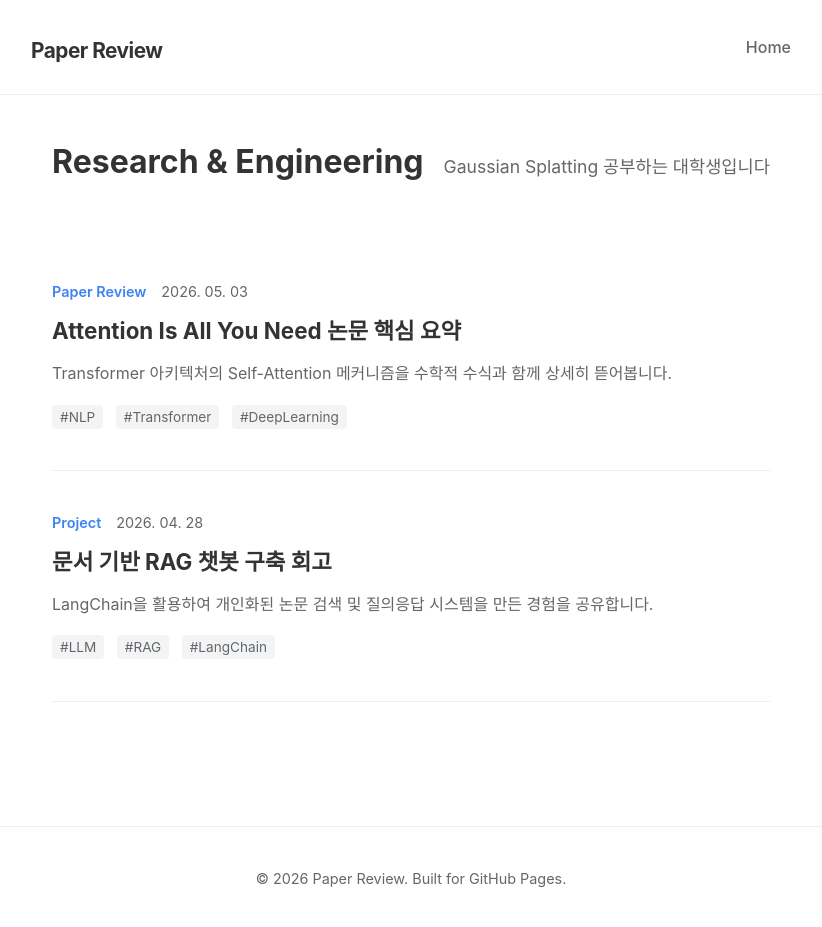
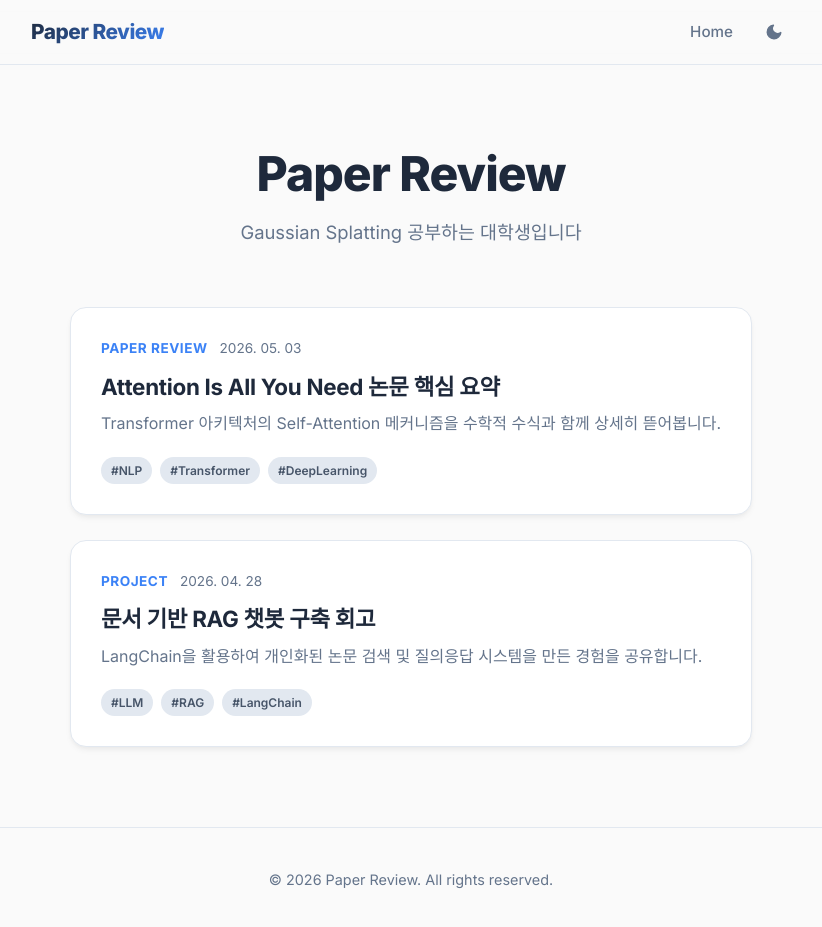
Before and after one commit to fels06/fels06.github.io, a Jekyll site: the page built from index.html, in a window 1280 px wide and 931 px high. Shown: the top 927 px of the window, without its empty margins (229-1051 px from the left). Built offline with Jekyll 4.4.1, drawn with Linux system fonts in a browser that asks for light colours.

Commit message:
Patch 1.2

```diff
--- a/_layouts/default.html
+++ b/_layouts/default.html
@@ -5,14 +5,29 @@
     <meta name="viewport" content="width=device-width, initial-scale=1.0">
     <title>{% if page.title %}{{ page.title }} - {% endif %}{{ site.title }}</title>
     <link rel="stylesheet" href="{{ '/assets/css/style.css' | relative_url }}">
+    <script>
+        // 깜빡임 방지를 위해 head에서 테마 설정
+        const savedTheme = localStorage.getItem('theme');
+        if (savedTheme) {
+            document.documentElement.dataset.theme = savedTheme;
+        } else if (window.matchMedia && window.matchMedia('(prefers-color-scheme: dark)').matches) {
+            document.documentElement.dataset.theme = 'dark';
+        }
+    </script>
 </head>
 <body>
     <header>
         <div class="header-container">
-            <h1><a href="{{ '/' | relative_url }}">{{ site.title }}</a></h1>
+            <a href="{{ '/' | relative_url }}" class="logo">{{ site.title }}</a>
             <nav>
                 <ul>
                     <li><a href="{{ '/' | relative_url }}">Home</a></li>
+                    <li>
+                        <button class="theme-toggle" id="theme-toggle" aria-label="Toggle Dark Mode">
+                            <svg id="moon-icon" xmlns="http://www.w3.org/2000/svg" viewBox="0 0 24 24" fill="none" stroke="currentColor" stroke-width="2" stroke-linecap="round" stroke-linejoin="round"><path d="M21 12.79A9 9 0 1 1 11.21 3 7 7 0 0 0 21 12.79z"></path></svg>
+                            <svg id="sun-icon" style="display: none;" xmlns="http://www.w3.org/2000/svg" viewBox="0 0 24 24" fill="none" stroke="currentColor" stroke-width="2" stroke-linecap="round" stroke-linejoin="round"><circle cx="12" cy="12" r="5"></circle><line x1="12" y1="1" x2="12" y2="3"></line><line x1="12" y1="21" x2="12" y2="23"></line><line x1="4.22" y1="4.22" x2="5.64" y2="5.64"></line><line x1="18.36" y1="18.36" x2="19.78" y2="19.78"></line><line x1="1" y1="12" x2="3" y2="12"></line><line x1="21" y1="12" x2="23" y2="12"></line><line x1="4.22" y1="19.78" x2="5.64" y2="18.36"></line><line x1="18.36" y1="5.64" x2="19.78" y2="4.22"></line></svg>
+                        </button>
+                    </li>
                 </ul>
             </nav>
         </div>
@@ -21,7 +36,33 @@
     {{ content }}
 
     <footer>
-        <p>&copy; {{ site.time | date: "%Y" }} {{ site.title }}. Built for GitHub Pages.</p>
+        <p>&copy; {{ site.time | date: "%Y" }} {{ site.title }}. All rights reserved.</p>
     </footer>
+
+    <script>
+        const toggleBtn = document.getElementById('theme-toggle');
+        const moonIcon = document.getElementById('moon-icon');
+        const sunIcon = document.getElementById('sun-icon');
+
+        function updateIcon() {
+            if (document.documentElement.dataset.theme === 'dark') {
+                moonIcon.style.display = 'none';
+                sunIcon.style.display = 'block';
+            } else {
+                moonIcon.style.display = 'block';
+                sunIcon.style.display = 'none';
+            }
+        }
+
+        updateIcon();
+
+        toggleBtn.addEventListener('click', () => {
+            const currentTheme = document.documentElement.dataset.theme;
+            const newTheme = currentTheme === 'dark' ? 'light' : 'dark';
+            document.documentElement.dataset.theme = newTheme;
+            localStorage.setItem('theme', newTheme);
+            updateIcon();
+        });
+    </script>
 </body>
 </html>
--- a/_layouts/home.html
+++ b/_layouts/home.html
@@ -3,26 +3,26 @@ layout: default
 ---
 
 <main class="container">
-    <section class="intro">
-        <h2>Research & Engineering</h2>
+    <section class="hero">
+        <h1>{{ site.title }}</h1>
         <p>{{ site.description }}</p>
     </section>
 
     <section class="post-list">
         {% for post in site.posts %}
-        <article class="post-item">
+        <a href="{{ post.url | relative_url }}" class="post-card">
             <div class="post-meta">
                 <span class="category">{{ post.categories | first | default: "Post" }}</span>
-                <time datetime="{{ post.date | date_to_xmlschema }}">{{ post.date | date: "%Y. %m. %d" }}</time>
+                <time class="date" datetime="{{ post.date | date_to_xmlschema }}">{{ post.date | date: "%Y. %m. %d" }}</time>
             </div>
-            <h2><a href="{{ post.url | relative_url }}">{{ post.title }}</a></h2>
+            <h2>{{ post.title }}</h2>
             <p class="summary">{{ post.description | default: post.excerpt | strip_html | truncatewords: 30 }}</p>
             <div class="tags">
                 {% for tag in post.tags %}
-                <span>#{{ tag }}</span>
+                <span class="tag">#{{ tag }}</span>
                 {% endfor %}
             </div>
-        </article>
+        </a>
         {% endfor %}
     </section>
 </main>
--- a/_layouts/post.html
+++ b/_layouts/post.html
@@ -2,16 +2,16 @@
 layout: default
 ---
 
-<main class="container post-container">
+<main class="container">
     <header class="post-header">
         <div class="post-meta">
             <span class="category">{{ page.categories | first | default: "Post" }}</span>
-            <time datetime="{{ page.date | date_to_xmlschema }}">{{ page.date | date: "%Y. %m. %d" }}</time>
+            <span class="date">{{ page.date | date: "%Y. %m. %d" }}</span>
         </div>
         <h1 class="post-title">{{ page.title }}</h1>
         <div class="tags">
             {% for tag in page.tags %}
-            <span>#{{ tag }}</span>
+            <span class="tag">#{{ tag }}</span>
             {% endfor %}
         </div>
     </header>
--- a/assets/css/style.css
+++ b/assets/css/style.css
@@ -1,147 +1,271 @@
 ---
 ---
-/* CSS 변수 설정 (라이트/다크 모드 지원) */
+@import url('https://fonts.googleapis.com/css2?family=Inter:wght@400;500;600;700;800&display=swap');
+
 :root {
-    --bg-color: #ffffff;
-    --text-color: #333333;
-    --text-muted: #666666;
-    --border-color: #eeeeee;
+    --bg-color: #fafafa;
+    --text-primary: #1e293b;
+    --text-secondary: #64748b;
     --accent-color: #3b82f6;
-    --code-bg: #f3f4f6;
+    --accent-hover: #2563eb;
     --card-bg: #ffffff;
-    --card-hover: #f9fafb;
+    --card-border: #e2e8f0;
+    --card-shadow: 0 4px 6px -1px rgba(0, 0, 0, 0.05), 0 2px 4px -1px rgba(0, 0, 0, 0.03);
+    --card-shadow-hover: 0 10px 20px -5px rgba(59, 130, 246, 0.15), 0 4px 6px -2px rgba(0, 0, 0, 0.05);
+    --header-bg: rgba(250, 250, 250, 0.7);
+    --code-bg: #f8fafc;
+    --tag-bg: #e2e8f0;
+    --tag-text: #475569;
 }
 
-[data-theme="dark"] {
-    --bg-color: #111827;
-    --text-color: #f3f4f6;
-    --text-muted: #9ca3af;
-    --border-color: #374151;
+html[data-theme="dark"] {
+    --bg-color: #0f172a;
+    --text-primary: #f8fafc;
+    --text-secondary: #94a3b8;
     --accent-color: #60a5fa;
-    --code-bg: #1f2937;
-    --card-bg: #1f2937;
-    --card-hover: #374151;
+    --accent-hover: #93c5fd;
+    --card-bg: #1e293b;
+    --card-border: #334155;
+    --card-shadow: 0 4px 6px -1px rgba(0, 0, 0, 0.3);
+    --card-shadow-hover: 0 10px 20px -5px rgba(96, 165, 250, 0.15), 0 4px 6px -2px rgba(0, 0, 0, 0.3);
+    --header-bg: rgba(15, 23, 42, 0.7);
+    --code-bg: #0b1120;
+    --tag-bg: #334155;
+    --tag-text: #cbd5e1;
 }
 
-/* 기본 설정 */
 * { margin: 0; padding: 0; box-sizing: border-box; }
 
 body {
-    font-family: -apple-system, BlinkMacSystemFont, "Segoe UI", Roboto, "Helvetica Neue", Arial, sans-serif;
-    line-height: 1.7;
-    color: var(--text-color);
+    font-family: 'Inter', -apple-system, sans-serif;
     background-color: var(--bg-color);
-    transition: background-color 0.3s, color 0.3s;
+    color: var(--text-primary);
+    line-height: 1.6;
+    transition: background-color 0.4s ease, color 0.4s ease;
     display: flex;
     flex-direction: column;
     min-height: 100vh;
+    -webkit-font-smoothing: antialiased;
 }
 
-main {
-    flex: 1;
-}
-
-a { text-decoration: none; color: inherit; }
+a { text-decoration: none; color: inherit; transition: color 0.2s ease; }
+main { flex: 1; }
 
 .container {
-    max-width: 800px; /* 글 읽기 좋은 너비 */
+    max-width: 800px;
     margin: 0 auto;
     padding: 0 20px;
 }
 
-/* 헤더 */
+/* Header (Glassmorphism) */
 header {
-    border-bottom: 1px solid var(--border-color);
-    margin-bottom: 40px;
+    position: sticky;
+    top: 0;
+    z-index: 100;
+    background-color: var(--header-bg);
+    backdrop-filter: blur(12px);
+    -webkit-backdrop-filter: blur(12px);
+    border-bottom: 1px solid var(--card-border);
+    transition: background-color 0.4s ease, border-color 0.4s ease;
 }
 
 .header-container {
     max-width: 800px;
     margin: 0 auto;
-    padding: 20px;
+    padding: 15px 20px;
     display: flex;
     justify-content: space-between;
     align-items: center;
 }
 
-header h1 a { font-size: 1.3rem; font-weight: 700; letter-spacing: -0.5px;}
-
-nav ul { list-style: none; display: flex; align-items: center; gap: 20px; }
-nav a { color: var(--text-muted); font-weight: 500; }
-nav a:hover { color: var(--accent-color); }
-
-#theme-toggle {
-    background: none; border: none; font-size: 1.2rem; cursor: pointer; padding: 5px;
+.logo {
+    font-size: 1.3rem;
+    font-weight: 800;
+    letter-spacing: -0.5px;
+    background: linear-gradient(135deg, var(--text-primary) 0%, var(--accent-color) 100%);
+    -webkit-background-clip: text;
+    -webkit-text-fill-color: transparent;
 }
 
-/* 메인 페이지 요소 */
-.intro { margin-bottom: 50px; display: flex; align-items: baseline; gap: 20px; }
-.intro h2 { font-size: 2rem; margin-bottom: 0; }
-.intro p { color: var(--text-muted); font-size: 1.1rem; margin: 0; }
+nav ul { display: flex; align-items: center; gap: 24px; list-style: none; }
+nav a { font-weight: 500; color: var(--text-secondary); font-size: 0.95rem; }
+nav a:hover { color: var(--text-primary); }
 
-.post-item {
-    padding: 40px 0;
-    border-bottom: 1px solid var(--border-color);
+.theme-toggle {
+    background: none; border: none; cursor: pointer; padding: 8px;
+    display: flex; align-items: center; justify-content: center;
+    border-radius: 50%; color: var(--text-secondary);
+    transition: all 0.2s ease;
+}
+.theme-toggle:hover {
+    background-color: var(--card-bg);
+    color: var(--accent-color);
+    box-shadow: var(--card-shadow);
+}
+.theme-toggle svg { width: 18px; height: 18px; fill: currentColor; }
+
+/* Hero Section */
+.hero {
+    padding: 80px 0 60px;
+    text-align: center;
+    animation: fadeUp 0.8s ease-out forwards;
+}
+.hero h1 {
+    font-size: 3rem;
+    font-weight: 800;
+    margin-bottom: 15px;
+    letter-spacing: -1px;
+    line-height: 1.2;
+}
+.hero p {
+    font-size: 1.15rem;
+    color: var(--text-secondary);
+    max-width: 600px;
+    margin: 0 auto;
 }
 
-.post-item:hover {
-    background-color: var(--card-hover);
-    border-radius: 8px;
-    padding: 40px 25px;
-    margin: 0 -25px; /* 패딩 보정 */
+/* Post Grid / Cards */
+.post-list {
+    display: grid;
+    gap: 25px;
+    margin-bottom: 80px;
 }
 
-.post-meta { font-size: 0.9rem; color: var(--text-muted); margin-bottom: 8px; display: flex; gap: 15px;}
-.category { color: var(--accent-color); font-weight: 600; }
+.post-card {
+    display: block;
+    background-color: var(--card-bg);
+    border: 1px solid var(--card-border);
+    border-radius: 16px;
+    padding: 30px;
+    box-shadow: var(--card-shadow);
+    transition: all 0.3s cubic-bezier(0.4, 0, 0.2, 1);
+    animation: fadeUp 0.8s ease-out backwards;
+}
+/* Stagger animation for cards */
+.post-card:nth-child(1) { animation-delay: 0.1s; }
+.post-card:nth-child(2) { animation-delay: 0.2s; }
+.post-card:nth-child(3) { animation-delay: 0.3s; }
 
-.post-item h2 { font-size: 1.4rem; margin-bottom: 10px; }
-.post-item h2 a:hover { color: var(--accent-color); text-decoration: underline; }
-.summary { color: var(--text-muted); margin-bottom: 15px; }
-
-.tags span {
-    font-size: 0.85rem;
-    color: var(--text-muted);
-    background: var(--code-bg);
-    padding: 4px 8px;
-    border-radius: 4px;
-    margin-right: 8px;
+.post-card:hover {
+    transform: translateY(-4px);
+    box-shadow: var(--card-shadow-hover);
+    border-color: var(--accent-color);
 }
 
-/* 게시글 상세 페이지 (post.html) 요소 */
-.post-header { margin-bottom: 40px; }
-.post-title { font-size: 2.2rem; margin: 10px 0 20px 0; line-height: 1.3;}
+.post-meta {
+    display: flex;
+    align-items: center;
+    gap: 12px;
+    font-size: 0.85rem;
+    margin-bottom: 12px;
+}
+.category {
+    color: var(--accent-color);
+    font-weight: 700;
+    text-transform: uppercase;
+    letter-spacing: 0.5px;
+}
+.date { color: var(--text-secondary); }
 
-.post-content h2 { font-size: 1.5rem; margin: 40px 0 15px 0; border-bottom: 1px solid var(--border-color); padding-bottom: 5px;}
-.post-content p { margin-bottom: 20px; font-size: 1.05rem;}
-.post-content strong { color: var(--accent-color); }
-
-blockquote {
-    border-left: 4px solid var(--accent-color);
-    padding-left: 15px;
-    color: var(--text-muted);
-    font-style: italic;
-    background-color: var(--code-bg);
-    padding: 15px;
-    border-radius: 0 8px 8px 0;
+.post-card h2 {
+    font-size: 1.4rem;
+    font-weight: 700;
+    margin-bottom: 10px;
+    line-height: 1.3;
+    letter-spacing: -0.3px;
+    color: var(--text-primary);
+}
+.post-card .summary {
+    color: var(--text-secondary);
     margin-bottom: 20px;
+    line-height: 1.6;
 }
 
-pre {
+.tags { display: flex; flex-wrap: wrap; gap: 8px; }
+.tag {
+    font-size: 0.75rem;
+    font-weight: 600;
+    background-color: var(--tag-bg);
+    color: var(--tag-text);
+    padding: 4px 10px;
+    border-radius: 20px;
+    transition: background-color 0.2s ease;
+}
+
+/* Post Detail Page */
+.post-header {
+    padding: 60px 0 40px;
+    text-align: center;
+    border-bottom: 1px solid var(--card-border);
+    margin-bottom: 50px;
+    animation: fadeUp 0.6s ease-out forwards;
+}
+.post-header .post-title {
+    font-size: 2.8rem;
+    font-weight: 800;
+    letter-spacing: -1px;
+    line-height: 1.2;
+    margin: 20px 0;
+}
+.post-header .post-meta {
+    justify-content: center;
+    font-size: 1rem;
+}
+.post-header .tags { justify-content: center; }
+
+.post-content {
+    font-size: 1.1rem;
+    line-height: 1.8;
+    color: var(--text-primary);
+    animation: fadeUp 0.8s ease-out backwards;
+    animation-delay: 0.2s;
+}
+
+.post-content h2 {
+    font-size: 1.8rem;
+    font-weight: 700;
+    margin: 50px 0 20px;
+    letter-spacing: -0.5px;
+}
+.post-content h3 { font-size: 1.4rem; margin: 30px 0 15px; }
+.post-content p { margin-bottom: 25px; }
+
+.post-content strong { color: var(--text-primary); font-weight: 700; }
+
+.post-content blockquote {
+    margin: 30px 0;
+    padding: 20px 24px;
+    background-color: var(--card-bg);
+    border-left: 4px solid var(--accent-color);
+    border-radius: 0 12px 12px 0;
+    font-style: italic;
+    color: var(--text-secondary);
+    box-shadow: var(--card-shadow);
+}
+
+.post-content pre {
     background-color: var(--code-bg);
     padding: 20px;
-    border-radius: 8px;
+    border-radius: 12px;
     overflow-x: auto;
-    margin-bottom: 20px;
-    font-family: monospace;
-    font-size: 0.95rem;
+    margin: 30px 0;
+    font-family: 'Fira Code', 'Courier New', monospace;
+    font-size: 0.9rem;
+    border: 1px solid var(--card-border);
 }
 
-/* 푸터 */
+/* Footer */
 footer {
     text-align: center;
     padding: 40px 20px;
-    color: var(--text-muted);
+    color: var(--text-secondary);
     font-size: 0.9rem;
-    margin-top: 60px;
-    border-top: 1px solid var(--border-color);
+    border-top: 1px solid var(--card-border);
+    margin-top: auto;
 }
+
+/* Animations */
+@keyframes fadeUp {
+    from { opacity: 0; transform: translateY(20px); }
+    to { opacity: 1; transform: translateY(0); }
+}
```
